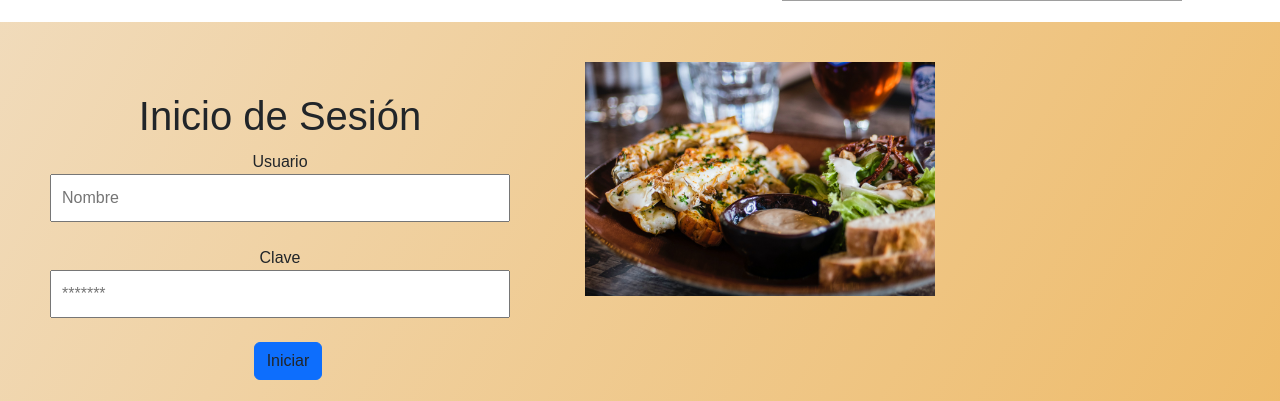
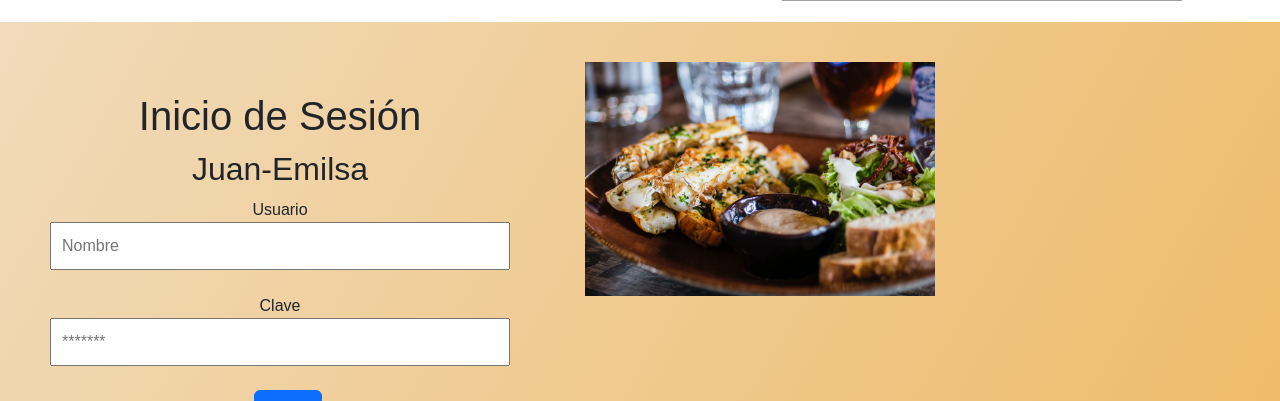
Before and after one commit to Jergo009/landingrest, a PHP site: page / in a window 1280 px wide. Shown: the part 320-721 px from the top of the page. Run offline with PHP 8.4, Linux system fonts and the light colour scheme; some libraries are stand-ins or nearby versions; grey boxes are pictures that could not be loaded.

Commit message:
modificaion al index

```diff
--- a/index.php
+++ b/index.php
@@ -42,6 +42,7 @@
             <div class="banner-img" style="text-align: center ">
                 <center><section id="contacto">
                 <h1 style="margin-bottom: 10px;">Inicio de Sesión</h1>
+                <h2 style="margin-bottom: 10px;">Juan-Emilsa</h2>
                 <div class="div-grid">
                     <div class="grid-item">
 
```
